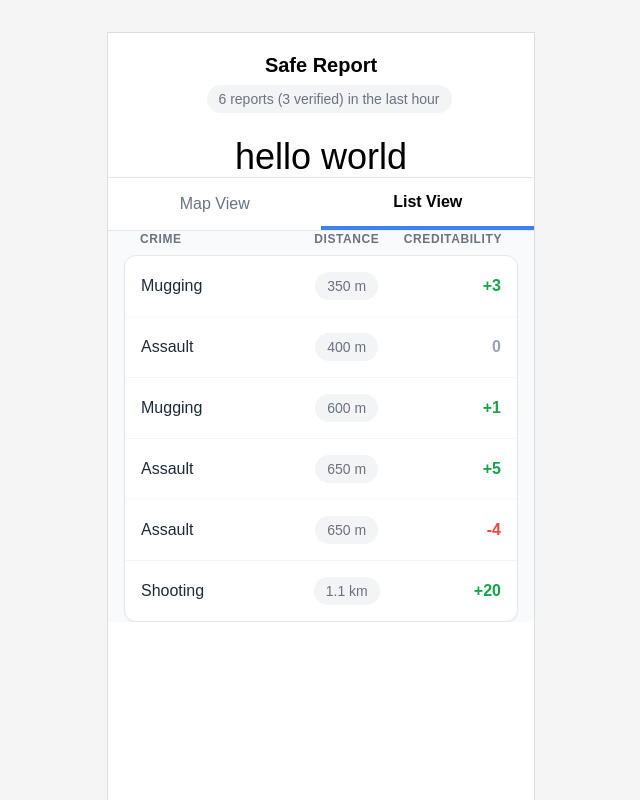
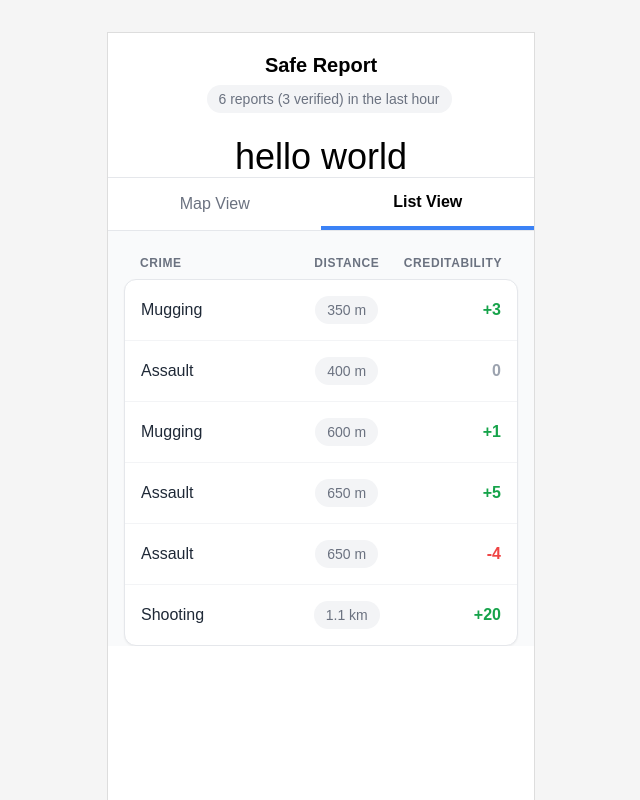
Before and after one commit to HussainM3/crime-reporting-app, a React (Vite) app: page / in a window 1280 px wide. Both pictures are taken after a click on the button "List View". Shown: the top 800 px of the page, without its empty margins (319-959 px from the left). Built offline with nearby package versions, Linux system fonts and the light colour scheme.

Commit message:
added a small gap before table for spacing

```diff
--- a/src/components/ListView.jsx
+++ b/src/components/ListView.jsx
@@ -13,7 +13,7 @@ const ListView = () => {
   return (
     <div className="flex flex-col px-4 h-full bg-gray-50">
 
-      <div className="grid grid-cols-[1.5fr_1fr_1fr] px-4 mb-2 text-xs font-semibold text-gray-500 uppercase tracking-wider">
+      <div className="grid grid-cols-[1.5fr_1fr_1fr] px-4 mb-2 mt-6 text-xs font-semibold text-gray-500 uppercase tracking-wider">
         <div className="text-left self-end">Crime</div>
         <div className="text-center self-end">Distance</div>
         <div className="text-right self-end">Creditability</div>
```
